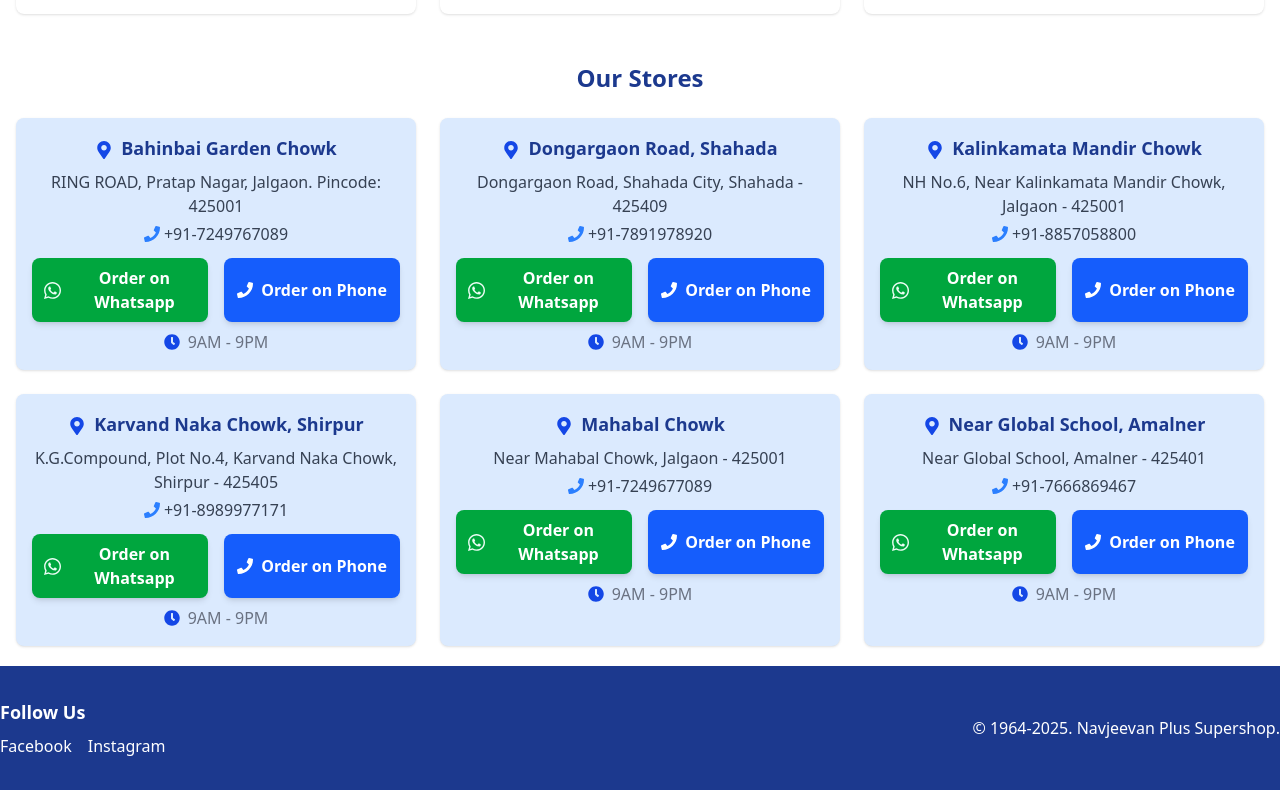
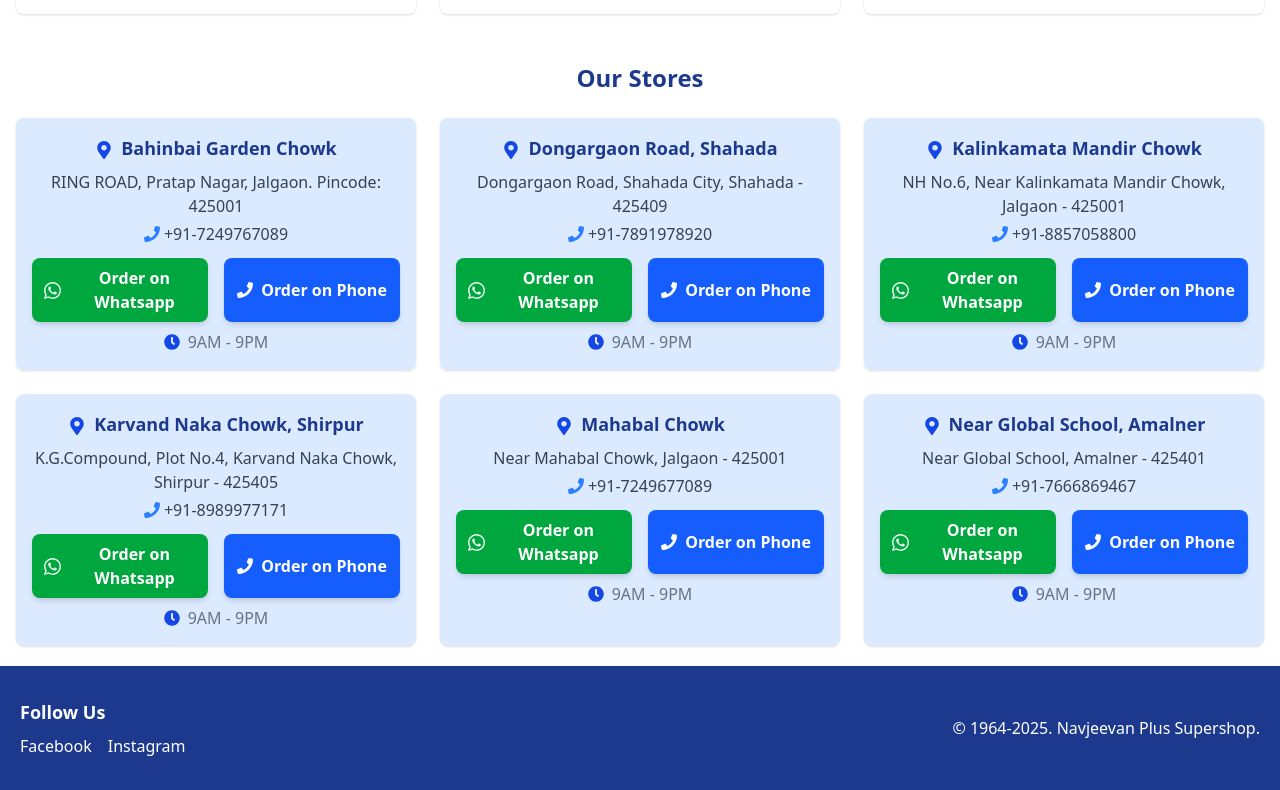
Before and after one commit to shubh-37/navjeevan-lp, a React (Vite) app: page / in a window 1280 px wide. Shown: the part 1409-2199 px from the top of the page. Built offline with nearby package versions, Linux system fonts and the light colour scheme.

Commit message:
footer style fix and removed unused code

```diff
--- a/src/App.jsx
+++ b/src/App.jsx
@@ -1,5 +1,5 @@
 import { motion } from 'framer-motion';
-import { FaPhone, FaEnvelope, FaClock, FaMapMarkerAlt } from 'react-icons/fa';
+import { FaPhone, FaClock, FaMapMarkerAlt } from 'react-icons/fa';
 import logo from './assets/logo.png';
 import offer1 from './assets/offer-1.jpeg';
 import banner from './assets/banner.jpeg';
@@ -92,17 +92,6 @@ const App = () => {
             animate={{ opacity: 1, scale: 1 }}
             transition={{ duration: 0.5 }}
           />
-          {/* <div className="text-center md:text-right mt-2 md:mt-0">
-            <button
-              className="flex items-center justify-center md:justify-end cursor-pointer"
-              onClick={() => openWhatsapp(918766860657)}
-            >
-              <FaPhone className="mr-1" />/<img src={whatsapp} alt="" className="mr-2 ml-1 w-5" /> +91 8766860657
-            </button>
-            <p className="flex items-center justify-center md:justify-end">
-              <FaEnvelope className="mr-2" /> contact@navjeevan.com
-            </p>
-          </div> */}
         </div>
       </header>
       {/* Banner Section */}
@@ -202,8 +191,8 @@ const App = () => {
       </main>
 
       {/* Footer */}
-      <footer className="bg-blue-900 text-white py-8">
-        <div className="container mx-auto flex flex-col md:flex-row items-center justify-between">
+      <footer className="bg-blue-900 text-white py-8 px-5">
+        <div className="flex items-center justify-between gap-5">
           <div>
             <h3 className="text-lg font-bold mb-2">Follow Us</h3>
             <div className="flex space-x-4">
```
